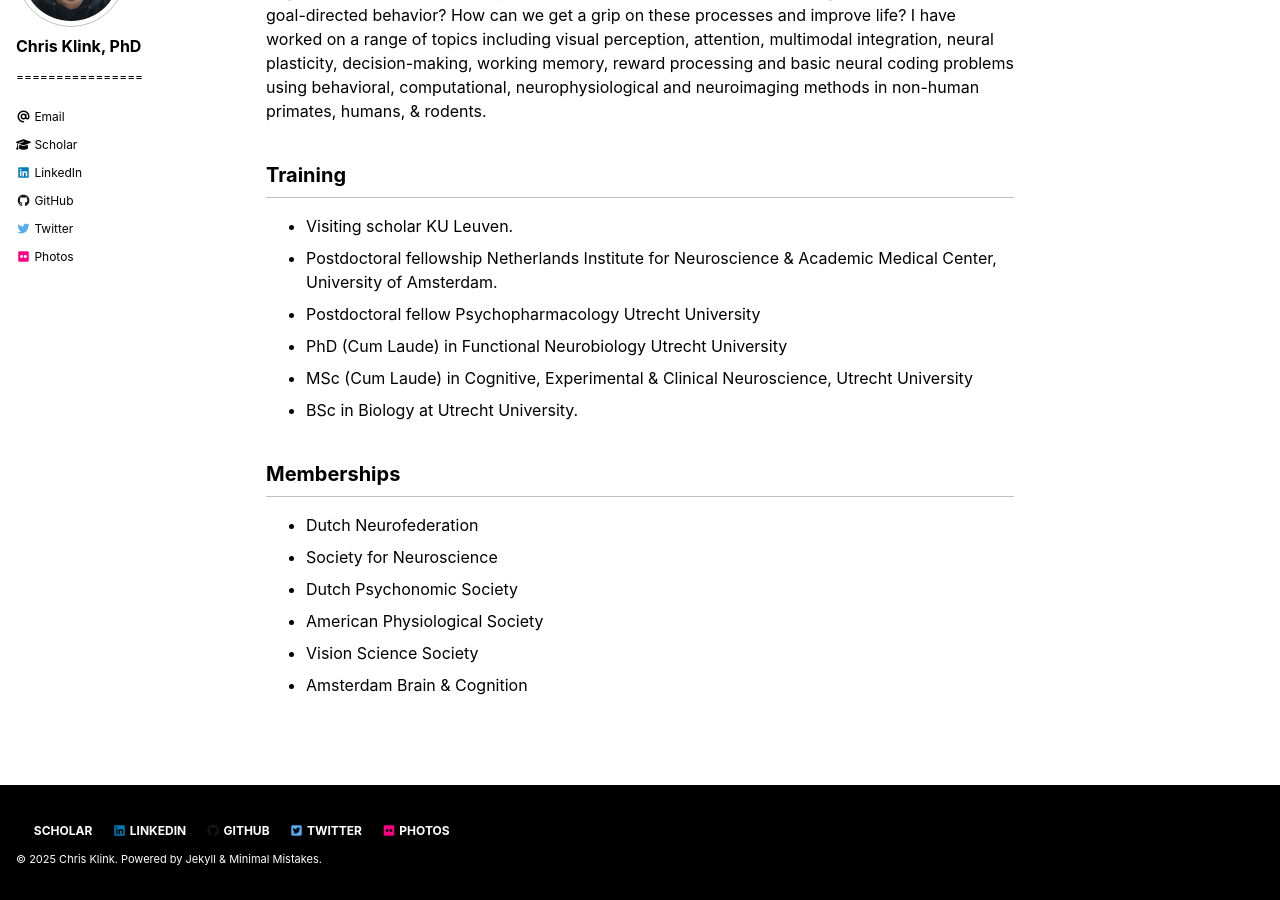
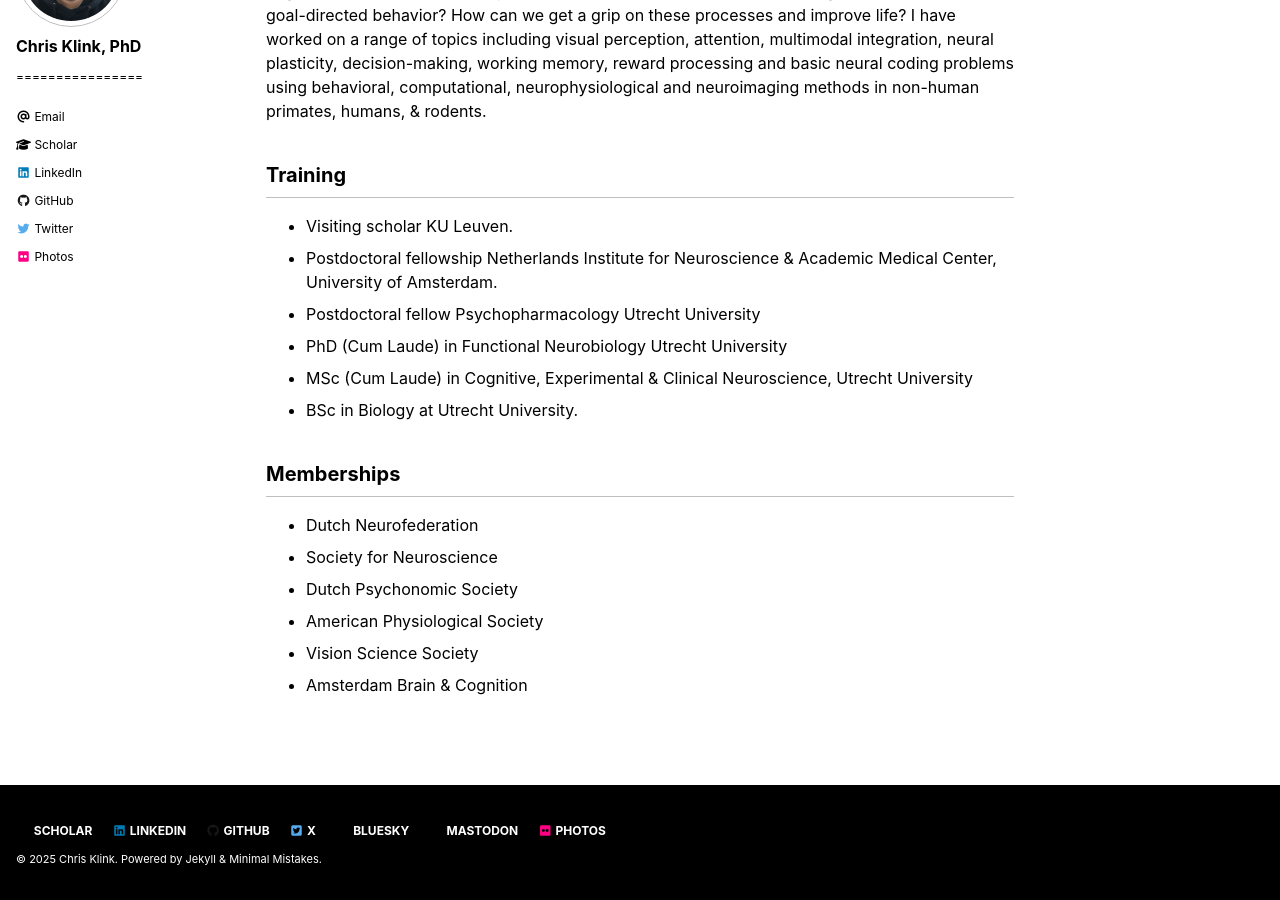
Before and after one commit to pcklink/pcklink.github.io, a Jekyll site: the page built from cv.md, in a window 1280 px wide and 900 px high, scrolled down 556 px. Built offline with Jekyll 4.4.1, drawn with Linux system fonts in a browser that asks for light colours; cached includes are drawn as plain includes; nearby versions of some CDN libraries.

Commit message:
social media update _config.yml

```diff
--- a/_config.yml
+++ b/_config.yml
@@ -166,9 +166,15 @@ footer:
     - label: "GitHub"
       icon: "fab fa-fw fa-github"
       url: "https://github.com/pcklink"
-    - label: "Twitter"
+    - label: "X"
       icon: "fab fa-fw fa-twitter-square"
       url: "https://twitter.com/chrizklink"
+    - label: "Bluesky"
+      icon: "fab fa-fw fa-bluesky-square"
+      url: "https://bsky.app/profile/chrisklink.bsky.social"
+    - label: "Mastodon"
+      icon: "fab fa-fw fa-mastodon-square"
+      url: "https://mastodon.online/@ChrisKlink"
     - label: "Photos"
       icon: "fab fa-fw fa-flickr"
       url: "https://www.flickr.com/photos/chrisklink/albums/"
```
